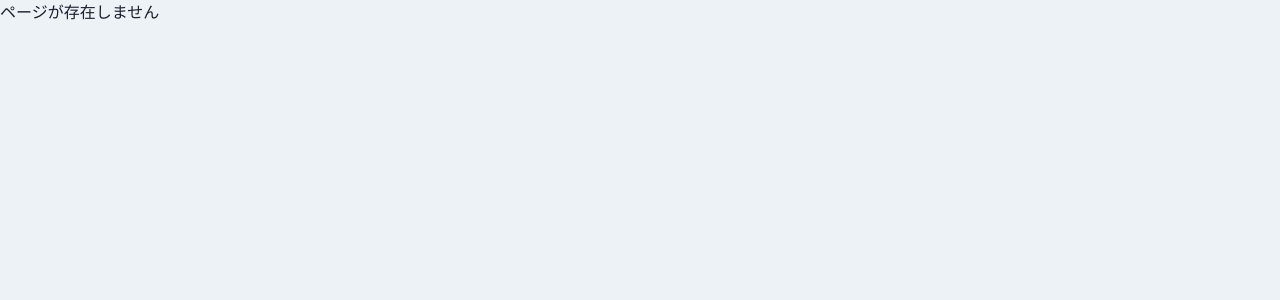
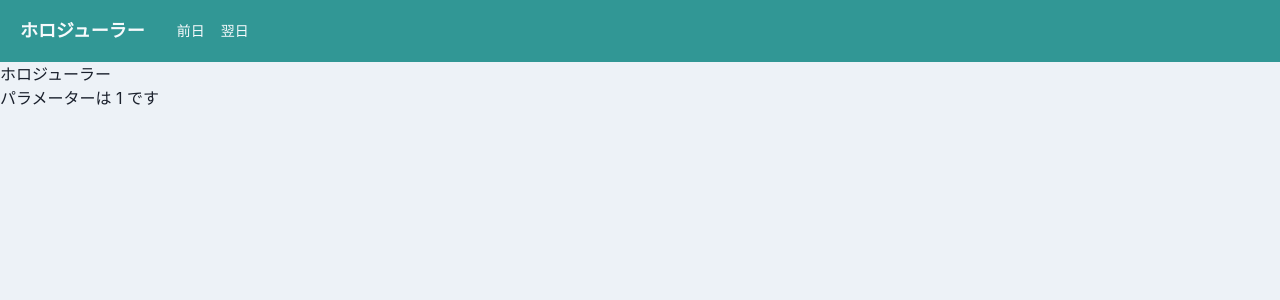
Before and after one commit to kerobot/holoduler, a React (Create React App) app in the folder holoduler/ClientApp/: page /1 in a window 1280 px wide. Shown: the top 300 px of the page. Built offline with nearby package versions, Linux system fonts and the light colour scheme.

Commit message:
built in date control.

```diff
--- a/holoduler/ClientApp/src/components/organisms/layout/Header.tsx
+++ b/holoduler/ClientApp/src/components/organisms/layout/Header.tsx
@@ -1,18 +1,41 @@
 /* eslint-disable react-hooks/exhaustive-deps */
-import React, { memo, useCallback, VFC } from "react";
+import { memo, useCallback, useState, VFC } from "react";
 import { Box, Flex, Heading, Link, useDisclosure } from "@chakra-ui/react";
 import { useNavigate } from "react-router-dom";
 
+import { DateHelper } from "../../../utils/DateHelper";
 import { MenuIconButton } from "../../atoms/button/MenuIconButton";
 import { MenuDrawer } from "../../molecules/MenuDrawer";
 
 export const Header: VFC = memo(() => {
     const { isOpen, onOpen, onClose } = useDisclosure();
+    const [dateState, setDateState] = useState(DateHelper.dateToString(new Date()));
 
     const navigate = useNavigate();
-    const onClickNow = useCallback(() => navigate("/"), []);
-    const onClickPrev = useCallback(() => navigate("/"), []);
-    const onClickNext = useCallback(() => navigate("/"), []);
+
+    // 指定した日付を state に保持してページ遷移
+    const navigateDate = (dateString: string) => {
+        setDateState(dateString);
+        navigate(`/${dateString}`);
+    };
+
+    // 日付を移動するためのメモ化したコールバック関数群
+    // 依存配列の要素のいずれかが変化した場合のみメモ化した値を再計算する
+
+    // 当日に移動
+    const onClickNow = useCallback(() => {
+        navigateDate(DateHelper.dateToString(new Date()));
+    }, [dateState]);
+
+    // 前日に移動
+    const onClickPrev = useCallback(() => {
+        navigateDate(DateHelper.getPrevStringDate(dateState));
+    }, [dateState]); // 依存配列には関数内で利用する日付文字列を指定
+
+    // 翌日に移動
+    const onClickNext = useCallback(() => {
+        navigateDate(DateHelper.getNextStringDate(dateState));
+    }, [dateState]); // 依存配列には関数内で利用する日付文字列を指定
 
     return (
         <>
@@ -42,10 +65,10 @@ export const Header: VFC = memo(() => {
                     flexGrow={2}
                 >
                     <Box pr={4}>
-                        <Link onClick={onClickPrev}>昨日</Link>
+                        <Link onClick={onClickPrev}>前日</Link>
                     </Box>
                     <Box>
-                        <Link onClick={onClickNext}>明日</Link>
+                        <Link onClick={onClickNext}>翌日</Link>
                     </Box>
                 </Flex>
                 <MenuIconButton onOpen={onOpen} />
--- a/holoduler/ClientApp/src/components/pages/Holoduler.tsx
+++ b/holoduler/ClientApp/src/components/pages/Holoduler.tsx
@@ -1,5 +1,16 @@
+import { useParams } from "react-router-dom";
 import { memo, VFC } from "react";
 
+import { DateHelper } from "../../utils/DateHelper";
+
 export const Holoduler: VFC = memo(() => {
-    return <p>未実装</p>;
+    const { date } = useParams();
+    const dateString = date || DateHelper.dateToString(new Date());
+
+    return (
+        <div>
+            <h1>ホロジューラー</h1>
+            <p>パラメーターは {dateString } です</p>
+        </div>
+    );
 });
--- a/holoduler/ClientApp/src/router/Router.tsx
+++ b/holoduler/ClientApp/src/router/Router.tsx
@@ -1,4 +1,3 @@
-import React from "react";
 import { Route, Routes } from "react-router-dom";
 
 import { HeaderLayout } from "../components/templates/HeaderLayout";
@@ -9,6 +8,7 @@ export const Router = () => {
     return (
         <Routes>
             <Route path="/" element={<HeaderLayout><Holoduler /></HeaderLayout>} />
+            <Route path="/:date" element={<HeaderLayout><Holoduler /></HeaderLayout>} />
             <Route path="*" element={<Page404 />} />
         </Routes>
     );
--- /dev/null
+++ b/holoduler/ClientApp/src/utils/DateHelper.ts
@@ -0,0 +1,39 @@
+export class DateHelper {
+    static dateToString(date: Date, separator: string = ""): string {
+        const y = date.getFullYear();
+        const m = ("00" + (date.getMonth() + 1)).slice(-2);
+        const d = ("00" + date.getDate()).slice(-2);
+        return `${y}${separator}${m}${separator}${d}`;
+    }
+
+    static stringToDate(stringDate: string): Date {
+        const year = Number(stringDate.substr(0, 4));
+        const month = Number(stringDate.substr(4, 2)) - 1;
+        const day = Number(stringDate.substr(6, 2));
+        return new Date(year, month, day);
+    }
+
+    static getNextStringDate(stringDate: string): string {
+        const date = DateHelper.stringToDate(stringDate);
+        return DateHelper.dateToString(new Date(date.getFullYear(), date.getMonth(), date.getDate() + 1));
+    }
+
+    static getPrevStringDate(stringDate: string): string {
+        const date = DateHelper.stringToDate(stringDate);
+        return DateHelper.dateToString(new Date(date.getFullYear(), date.getMonth(), date.getDate() - 1));
+    }
+
+    static removeSeparatorStringDate(stringDate: string): string {
+        return stringDate.replace(/\//g, '');
+    }
+
+    static stringToDateTime(stringDateTime: string): Date {
+        const year = Number(stringDateTime.substr(0, 4));
+        const month = Number(stringDateTime.substr(4, 2)) - 1;
+        const day = Number(stringDateTime.substr(6, 2));
+        const hour = Number(stringDateTime.substr(9, 2));
+        const minute = Number(stringDateTime.substr(11, 2));
+        const second = Number(stringDateTime.substr(13, 2));
+        return new Date(year, month, day, hour, minute, second);
+    }
+}
```
Also changed, not shown: 1 other file (tests, documents, lock files or other folders).
